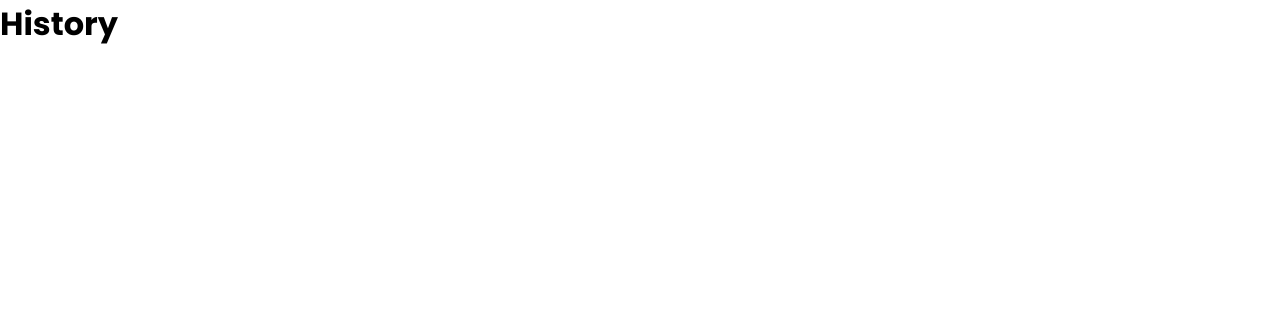
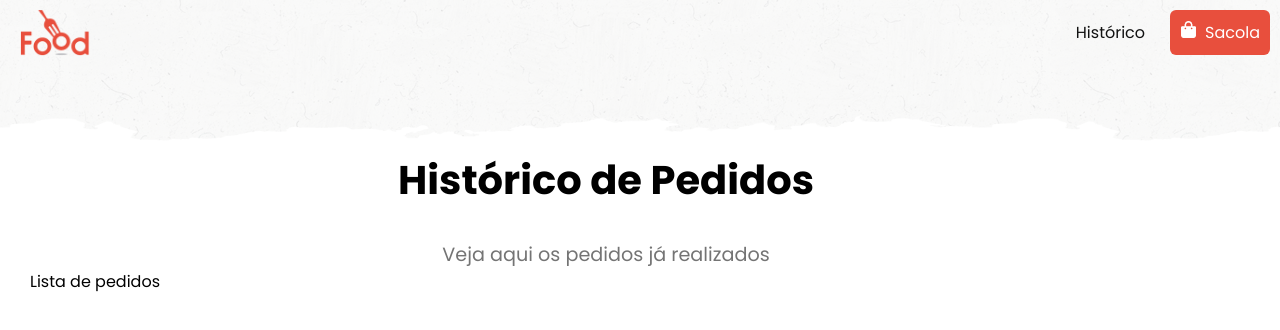
Before and after one commit to mrcomputer2018/digitalmenu, a React (Create React App) app: page /history in a window 1280 px wide. Shown: the top 330 px of the page. Built offline with nearby package versions, Linux system fonts and the light colour scheme.

Commit message:
Add navbar and title components to history and home pages

```diff
--- /dev/null
+++ b/src/components/title/title.jsx
@@ -0,0 +1,13 @@
+function Title({ titulo, subtitulo }) {
+    return (
+        <>
+            <h1 className="titulo text-center">{ titulo }</h1>
+
+            <p className="subtitulo text-center">
+                { subtitulo }
+            </p>
+        </>
+    );
+}
+
+export default Title;
--- a/src/pages/history/history.jsx
+++ b/src/pages/history/history.jsx
@@ -1,8 +1,24 @@
+import Navbar from "../../components/navbar/navbar";
+import Title from "../../components/title/title";
+
 function History(){
+    const titulo = "Histórico de Pedidos";
+    const subtitulo = "Veja aqui os pedidos já realizados";
+
     return (
-        <div>
-            <h1>History</h1>
-        </div>
+        <>
+            <Navbar />
+
+            <div className="container">
+                <div>
+                    <Title titulo={ titulo } subtitulo={ subtitulo } />
+                </div>
+
+                <div>
+                    Lista de pedidos
+                </div>
+            </div>
+        </>
     )
 }
 
--- a/src/pages/home/home.jsx
+++ b/src/pages/home/home.jsx
@@ -1,19 +1,18 @@
 import Navbar from "../../components/navbar/navbar";
 import Product from "../../components/product/product";
+import Title from "../../components/title/title";
 
 function Home() {
+    const titulo = "Nosso Cardápio";
+    const subtitulo = "Clique em adiionar apara colocar os produtos na sacola de compras. Se preferir, você pode pedir pelo whatsapp: (11) 99999-9999.";
+
     return (
         <>
             <Navbar />
 
             <div className="container">
                 <div>
-                    <h1 className="titulo text-center">Nosso Cardápio</h1>
-
-                    <p className="subtitulo text-center">
-                        Clique em adiionar apara colocar os produtos na sacola de compras.
-                        Se preferir, você pode pedir pelo whatsapp: (11) 99999-9999.
-                    </p>
+                    <Title titulo={ titulo } subtitulo={ subtitulo } />
                 </div>
 
                 <div className="products text-center">
```
